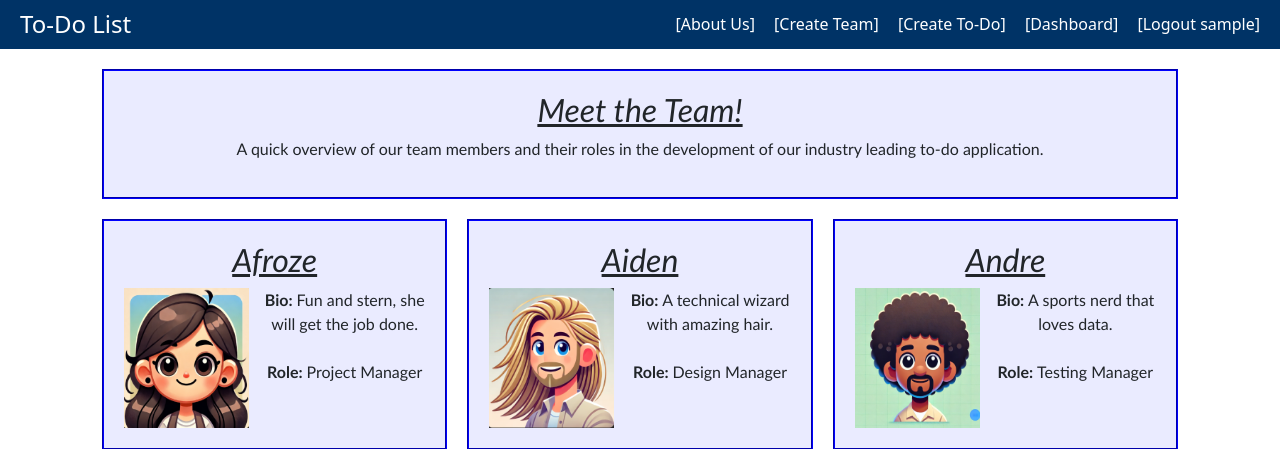
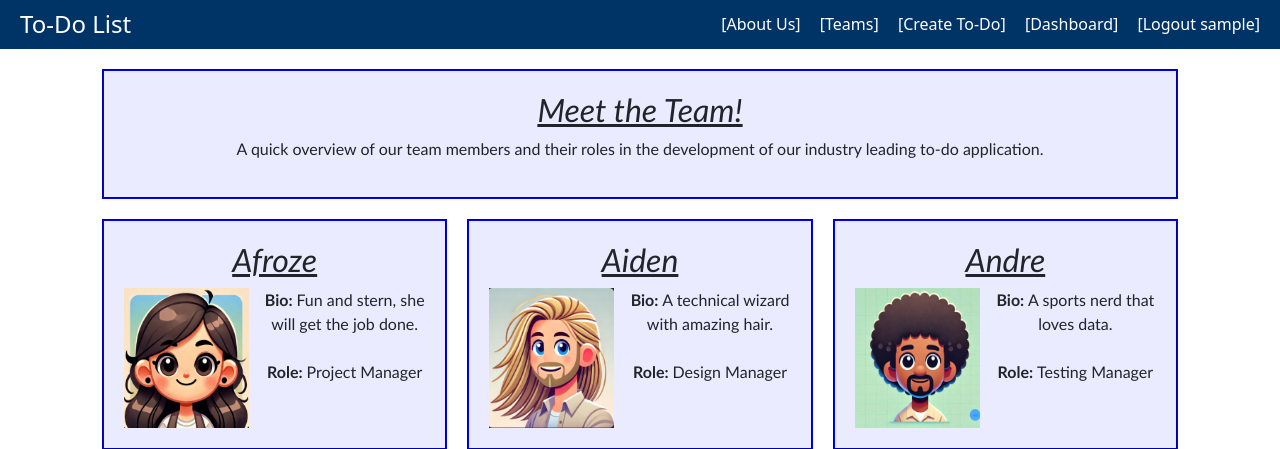
Before and after one commit to afrozetk/To-do-App, a Django app: page /about/ in a window 1280 px wide. Shown: the top 449 px of the page. Run offline with Django 5.2, Linux system fonts and the light colour scheme; the visitor is signed in with stand-in values (Sample User, id 1).

Commit message:
Update teams header page redirect
If the user owns an existing team they will be sent to the team details page. Otheriwse they will be shown the create team page.

```diff
--- a/todo_app/templates/base.html
+++ b/todo_app/templates/base.html
@@ -28,7 +28,7 @@
                   {% if user.is_authenticated %}
                       {% comment %} Display email and logout if user is signed in {% endcomment %}
 
-                      <a href="{% url 'createteam' %}">[Create Team]</a>
+                      <a href="{% url 'teams' %}">[Teams]</a>
                       <a href="{% url 'create' %}">[Create To-Do]</a>
                       <a href="{% url 'dashboard' %}">[Dashboard] </a>
 
--- a/todo_app/urls.py
+++ b/todo_app/urls.py
@@ -13,6 +13,7 @@ urlpatterns = [
     path("todos/<int:id>/edit/", views.todo_edit, name="edit"),
     path("todos/<int:id>/setstate/", views.todo_setstate, name="todo_setstate"),
     path("todos/<int:id>/delete/", views.todo_delete, name="todo_delete"),
+    path("teams/", views.teams, name="teams"),
     path("teams/new", views.createteam, name="createteam"),
     path("teams/<int:pk>/", views.teamdetails, name="teamdetails"),
     path('teams/<int:pk>/delete/', views.delete_team, name='delete_team'),
--- a/todo_app/views.py
+++ b/todo_app/views.py
@@ -76,6 +76,16 @@ def todo_delete(request: HttpRequest, id) -> HttpResponse:
         todo.delete()
     return redirect('dashboard')
 
+
+@login_required()
+def teams(request: HttpRequest) -> HttpResponse:
+    owned_teams = Team.objects.filter(owner=request.user)
+
+    if not owned_teams:
+        form = TeamForm()
+        return render(request, 'createteam.html', {'form': form})
+
+    return redirect('teamdetails', pk=owned_teams.first().pk)
 
 @login_required()
 def createteam(request: HttpRequest) -> HttpResponse:
```
